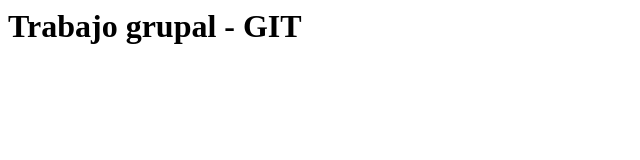
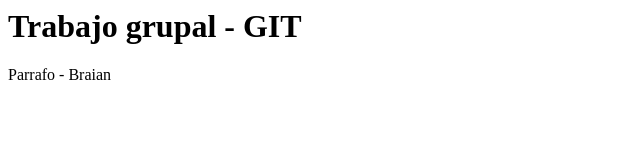
Before and after one commit to braianCaviggia/trabajoFipGit, a plain HTML site: page index.html in a window 1280 px wide. Shown: the full height of the page, 0-640 px from the left. Drawn offline with Linux system fonts and the light colour scheme.

Commit message:
parrafo nuevo

```diff
--- a/index.html
+++ b/index.html
@@ -6,5 +6,7 @@
 </head>
 <body>
     <h1>Trabajo grupal - GIT</h1>
+
+    <p>Parrafo - Braian</p>
 </body>
 </html>
```
